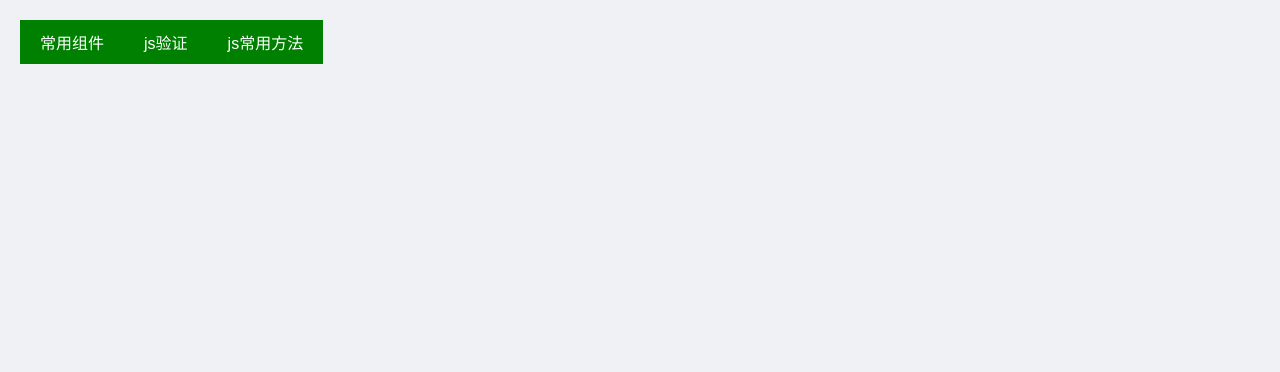
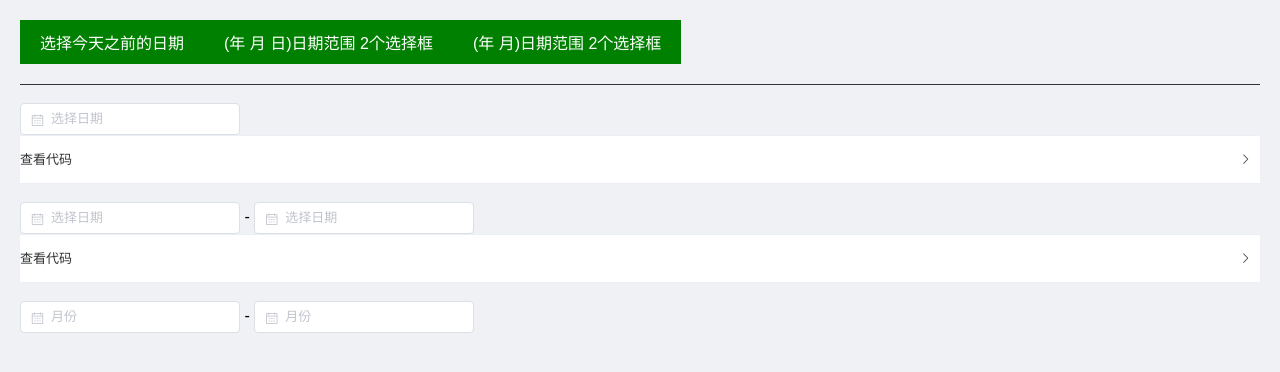
Before and after one commit to renyuliang/VueCommon, a Vue app: page /compents/commonDate in a window 1280 px wide. Before the commit this address led to /. Shown: the top 372 px of the page. Built offline with nearby package versions, Linux system fonts and the light colour scheme; what vue-quill-editor would draw is missing.

Commit message:
年月选择器

```diff
--- a/src/pages/Index/index.vue
+++ b/src/pages/Index/index.vue
@@ -9,6 +9,9 @@
       </router-link>
       <router-link to="/compents/jsFunction">
         <span>js常用方法</span>
+      </router-link>
+      <router-link to="/compents/commonDate">
+        <span>日期控件</span>
       </router-link>
     </div>
   </div>
@@ -41,7 +44,7 @@
   }
   .el-collapse{
     margin-top: 20px;
-    width: 50%;
+    width: 70%;
   }
   .el-collapse-item__header{
     background: lightblue;
--- /dev/null
+++ b/src/pages/compents/commonDate.vue
@@ -0,0 +1,257 @@
+<template>
+  <div style="padding: 20px;">
+    <div class="a_span">
+      <a href="#date1">选择今天之前的日期</a>
+      <a href="#date2">(年 月 日)日期范围 2个选择框</a>
+      <a href="#date3">(年 月)日期范围 2个选择框</a>
+    </div>
+    <br>
+    <div id="date1">
+      <el-date-picker
+        v-model="date1"
+        type="date"
+        :picker-options="Options1"
+        placeholder="选择日期"
+        value-format="yyyy-MM-dd"
+      >
+      </el-date-picker>
+      <el-collapse>
+        <el-collapse-item title="查看代码">
+            <pre><code>
+              //调用方法 (组件名是：el-date-picker)
+              <
+                v-model="date1"
+                type="date"
+                :picker-options="Options1"
+                placeholder="选择日期"
+                value-format="yyyy-MM-dd"
+              >
+              </>
+              // 变量
+              date1: '',
+              Options1: {
+                disabledDate(time) {
+                  return time.getTime() > Date.now()             // 今天之前的日期，可以选择今天
+                  return time.getTime() > Date.now() - 8.64e7    // 今天之前的日期，不可以选择今天
+                  return time.getTime() < Date.now()             // 今天之后的日期，不可以选择今天
+                  return time.getTime() < Date.now() - 8.64e7    // 今天之后的日期，可以选择今天
+                }
+              }
+            </code></pre>
+        </el-collapse-item>
+      </el-collapse>
+    </div>
+    <br>
+    <div id="date2">
+      <el-date-picker
+        v-model="dateStart"
+        type="date"
+        :picker-options="OptionsStart"
+        @change="selectTimeStart"
+        placeholder="选择日期"
+        value-format="yyyy-MM-dd"
+      >
+      </el-date-picker>
+      -
+      <el-date-picker
+        v-model="dateEnd"
+        type="date"
+        :picker-options="OptionsEnd"
+        @change="selectTimeEnd"
+        placeholder="选择日期"
+        value-format="yyyy-MM-dd"
+      >
+      </el-date-picker>
+      <el-collapse>
+        <el-collapse-item title="查看代码">
+            <pre><code>
+              //调用方法 (组件名是：el-date-picker)
+              <
+                v-model="dateStart"
+                type="date"
+                :picker-options="OptionsStart"
+                @change="selectTimeStart"
+                placeholder="选择日期"
+                value-format="yyyy-MM-dd"
+              >
+              </>
+              -
+
+                v-model="dateEnd"
+                type="date"
+                :picker-options="OptionsEnd"
+                @change="selectTimeEnd"
+                placeholder="选择日期"
+                value-format="yyyy-MM-dd"
+              >
+              </>
+              // 变量
+              dateStart: '',
+              dateEnd: '',
+              OptionsStart:{
+                disabledDate(time) {
+                  return time.getTime() > Date.now() // 如果不以今天为节点，及随便选择，则去掉此项判断，方法中 也要去掉
+                }
+              },
+              OptionsEnd: {
+                disabledDate(time) {
+                  return time.getTime() > Date.now() // 如果不以今天为节点，及随便选择，则去掉此项判断，方法中 也要去掉
+                }
+              }
+              // 方法
+              selectTimeStart(val) {
+                this.OptionsEnd = {
+                  disabledDate: (time) => {
+                    let curDate = (new Date()).getTime()
+                    let three = parseInt(this.getDaysBetween(val, new Date().toLocaleDateString()))
+                    let threeMonths = curDate - three
+                    return time.getTime() <= threeMonths || time.getTime() > Date.now()
+                  }
+                }
+              },
+              selectTimeEnd(val) {
+                this.OptionsStart = {
+                  disabledDate: (time) => {
+                    let curDate = (new Date()).getTime()
+                    let three = parseInt(this.getDaysBetween(val, new Date().toLocaleDateString()) - (1 * 24 * 60 * 60 * 1000))
+                    let threeMonths = curDate - three
+                    return time.getTime() > Date.now() || time.getTime() > threeMonths
+                  }
+                }
+              },
+              getDaysBetween(dateString1, dateString2) {
+                // 1 是选择的日期，2 是当前的日期
+                let startDate = Date.parse(dateString1.replace('/-/g', '/'))
+                let endDate = Date.parse(dateString2)
+                let diffDate = (endDate - startDate) + 1 * 24 * 60 * 60 * 1000
+                let days = (diffDate / (1 * 24 * 60 * 60 * 1000)) * 24 * 3600 * 1000
+                return days
+              }
+              </code></pre>
+        </el-collapse-item>
+      </el-collapse>
+    </div>
+    <br>
+    <el-date-picker v-model.trim="monthStart" :picker-options="optionMonthStart" @change="selectMonthStart" :clearable="false" :editable="false" type="month" value-format="yyyy-MM" placeholder="月份" />
+    -
+    <el-date-picker v-model.trim="monthEnd" :picker-options="optionMonthEnd" @change="selectMonthEnd" :clearable="false" :editable="false" type="month" value-format="yyyy-MM" placeholder="月份" />
+  </div>
+</template>
+
+<script>
+  export default {
+    name: 'commonDate',
+    data () {
+      return {
+        date1: '',
+        Options1: {
+          disabledDate(time) {
+            return time.getTime() > Date.now() // 今天之前的日期，可以选择今天
+            // return time.getTime() > Date.now() - 8.64e7 // 今天之前的日期，不可以选择今天
+            // return time.getTime() < Date.now()// 今天之后的日期，不可以选择今天
+            // return time.getTime() < Date.now() - 8.64e7 // 今天之后的日期，可以选择今天
+          }
+        },
+
+        dateStart: '',
+        dateEnd: '',
+        OptionsStart:{
+          disabledDate(time) {
+            return time.getTime() > Date.now() // 如果不以今天为节点，及随便选择，则去掉此项判断，方法中 也要去掉
+          }
+        },
+        OptionsEnd: {
+          disabledDate(time) {
+            return time.getTime() > Date.now() // 如果不以今天为节点，及随便选择，则去掉此项判断，方法中 也要去掉
+          }
+        },
+
+        monthStart: '',
+        monthEnd: '',
+        optionMonthStart: {},
+        optionMonthEnd: {}
+      }
+    },
+    methods: {
+      // 日期
+      selectTimeStart(val) {
+        this.OptionsEnd = {
+          disabledDate: (time) => {
+            let curDate = (new Date()).getTime()
+            let three = parseInt(this.getDaysBetween(val, new Date().toLocaleDateString()))
+            let threeMonths = curDate - three
+            return time.getTime() <= threeMonths || time.getTime() > Date.now()
+          }
+        }
+      },
+      selectTimeEnd(val) {
+        this.OptionsStart = {
+          disabledDate: (time) => {
+            let curDate = (new Date()).getTime()
+            let three = parseInt(this.getDaysBetween(val, new Date().toLocaleDateString()) - (1 * 24 * 60 * 60 * 1000))
+            let threeMonths = curDate - three
+            return time.getTime() > Date.now() || time.getTime() > threeMonths
+          }
+        }
+      },
+      getDaysBetween(dateString1, dateString2) {
+        // 1 是选择的日期，2 是当前的日期
+        let startDate = Date.parse(dateString1.replace('/-/g', '/'))
+        let endDate = Date.parse(dateString2)
+        let diffDate = (endDate - startDate) + 1 * 24 * 60 * 60 * 1000
+        let days = (diffDate / (1 * 24 * 60 * 60 * 1000)) * 24 * 3600 * 1000
+        return days
+      },
+      // 月份
+      selectMonthStart(val){
+        const _this = this
+        if (val) {
+          const betweenStart = val.substring(val.length - 2)
+          _this.optionMonthEnd = {
+            disabledDate(date) {
+              const disableMonth = date.getMonth() + 1
+              const disableYear = date.getFullYear()
+              if (disableYear > val.substring(0, 4)) {
+                return false
+              } else if (disableYear < val.substring(0, 4)) {
+                return true
+              }
+              return disableMonth < betweenStart
+            }
+          }
+        }
+      },
+      selectMonthEnd(val){
+        const _this = this
+        if (val) {
+          const betweenEnd = val.substring(val.length - 2)
+          _this.optionMonthStart = {
+            disabledDate(date) {
+              const disableMonth = date.getMonth() + 1
+              const disableYear = date.getFullYear()
+              if (disableYear < val.substring(0, 4)) {
+                return false
+              } else if (disableYear > val.substring(0, 4)) {
+                return true
+              }
+              return disableMonth > betweenEnd
+            }
+          }
+        }
+      }
+    }
+  }
+</script>
+
+<style scoped lang="scss">
+  .a_span{
+    padding-bottom: 20px;
+    border-bottom: 1px solid #333;
+    a{
+      display: inline-block;
+      padding:10px 20px;
+      background: green;
+      color: #fff;
+    }
+  }
+</style>
--- a/src/router/pages/main.js
+++ b/src/router/pages/main.js
@@ -31,6 +31,12 @@ const page = [
         meta: {title: 'js常用发放'},
         component: resolve => require(['@/pages/compents/jsFunction.vue'], resolve),
         name: 'jsFunction'
+      },
+      {
+        path: '/compents/commonDate',
+        meta: {title: '日期控件'},
+        component: resolve => require(['@/pages/compents/commonDate.vue'], resolve),
+        name: 'jsFunction'
       }
     ]
   }
```
